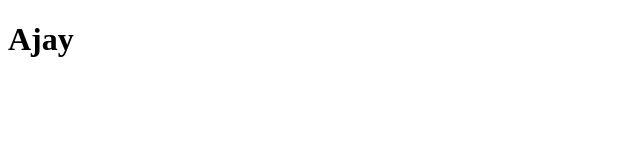
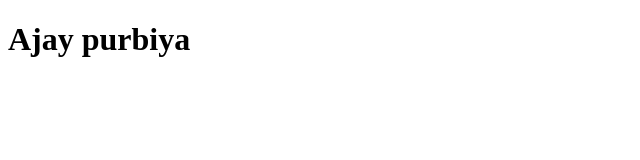
Before and after one commit to ajaypurbiya/todo, a plain HTML site: page index.html in a window 1280 px wide. Shown: the whole page, without its empty margins (0-640 px from the left). Drawn offline with Linux system fonts and the light colour scheme.

Commit message:
added file

```diff
--- a/index.html
+++ b/index.html
@@ -6,6 +6,6 @@
     <title>Document</title>
 </head>
 <body>
-    <h1>Ajay</h1>
+    <h1>Ajay purbiya</h1>
 </body>
 </html>
```
